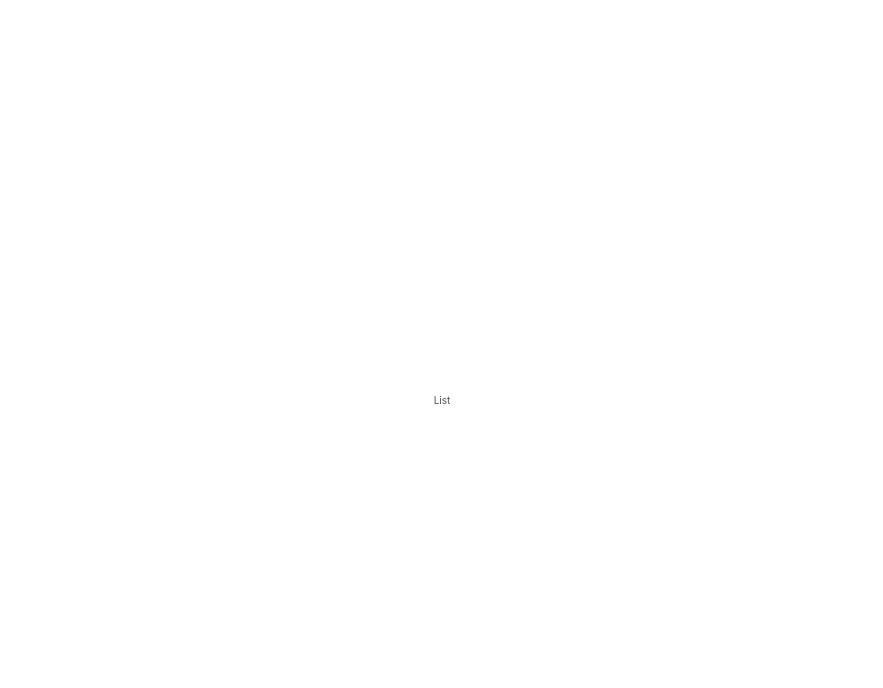
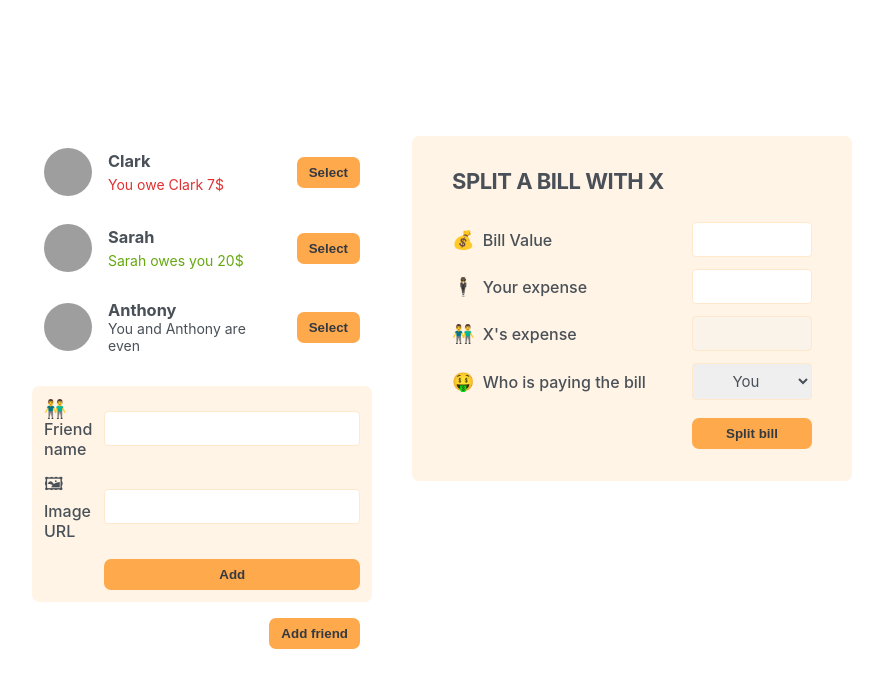
Before and after one commit to darkangel7863/eat-n-split, a React (Create React App) app: page / in a window 1280 px wide. Shown: the top 688 px of the page, without its empty margins (198-1081 px from the left). Built offline with nearby package versions, Linux system fonts and the light colour scheme; grey boxes are pictures that could not be loaded.

Commit message:
Building the forms

```diff
--- a/src/App.js
+++ b/src/App.js
@@ -21,12 +21,95 @@
 
 export default function App() {
   return (
-    <div>
-      <FriendsList />
+    <div className="app">
+      <div className="sidebar">
+        <FriendsList />
+        <FormAddFriend />
+        <Button>Add friend</Button>
+      </div>
+      <FormSplitBill />
     </div>
   );
 }
 
 function FriendsList() {
-  return <ul>List</ul>;
+  const friends = initialFriends;
+  return (
+    <ul>
+      {friends.map(friend => (
+        <Friend
+          friend={friend}
+          key={friend.id}
+        />
+      ))}
+    </ul>
+  );
 }
+
+function Friend({ friend }) {
+  return (
+    <li>
+      <img
+        src={friend.image}
+        alt={friend.name}
+      />
+      <h3>{friend.name}</h3>
+      {friend.balance < 0 && (
+        <p className="red">
+          You owe {friend.name} {Math.abs(friend.balance)}$
+        </p>
+      )}
+      {friend.balance > 0 && (
+        <p className="green">
+          {friend.name} owes you {Math.abs(friend.balance)}$
+        </p>
+      )}
+      {friend.balance === 0 && <p>You and {friend.name} are even</p>}
+      <Button>Select</Button>
+    </li>
+  );
+}
+
+function FormAddFriend() {
+  return (
+    <form className="form-add-friend">
+      <label>👬 Friend name</label>
+      <input type="text" />
+
+      <label>🖼 Image URL</label>
+      <input type="text" />
+
+      <Button>Add</Button>
+    </form>
+  );
+}
+
+function Button({ children }) {
+  return <button className="button">{children}</button>;
+}
+
+function FormSplitBill() {
+  return (
+    <form className="form-split-bill">
+      <h2>Split a bill with X</h2>
+      <label>💰 Bill Value</label>
+      <input type="text" />
+
+      <label>🕴 Your expense </label>
+      <input type="text" />
+
+      <label>👬 X's expense</label>
+      <input
+        type="text"
+        disabled
+      />
+
+      <label>🤑 Who is paying the bill</label>
+      <select>
+        <option value="user">You</option>
+        <option value="friend">X</option>
+      </select>
+      <Button>Split bill</Button>
+    </form>
+  );
+}
```
